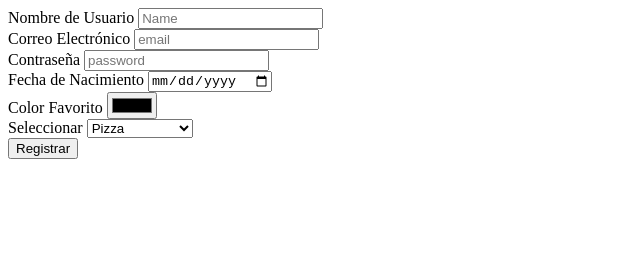
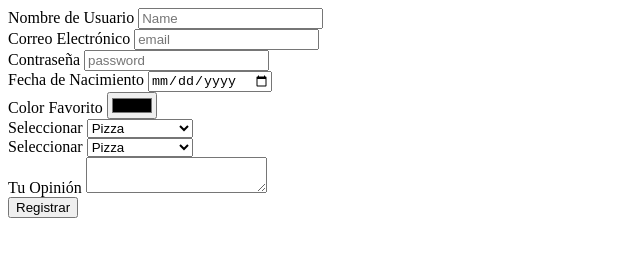
Before and after one commit to AHTepsilon/programWebSemestre6, a plain HTML site: page forms/index.html in a window 1280 px wide. Shown: the whole page, without its empty margins (0-640 px from the left). Drawn offline with Linux system fonts and the light colour scheme.

Commit message:
added textarea

```diff
--- a/forms/index.html
+++ b/forms/index.html
@@ -44,6 +44,20 @@
             </div>
 
             <div>
+                <label for="selectSelect">Seleccionar</label>
+                <select name="" id="selectSelect">
+                    <option value="">Pizza</option>
+                    <option value="">Hamborguesa</option>
+                    <option value="">Posho</option>
+                </select>
+            </div>
+
+            <div>
+                <label for="opinionSelect">Tu Opinión</label>
+                <textarea id="opinionSelect"></textarea>
+            </div>
+
+            <div>
                 <input type="submit" value="Registrar" id="formuSub">
             </div>
         </form>
```
